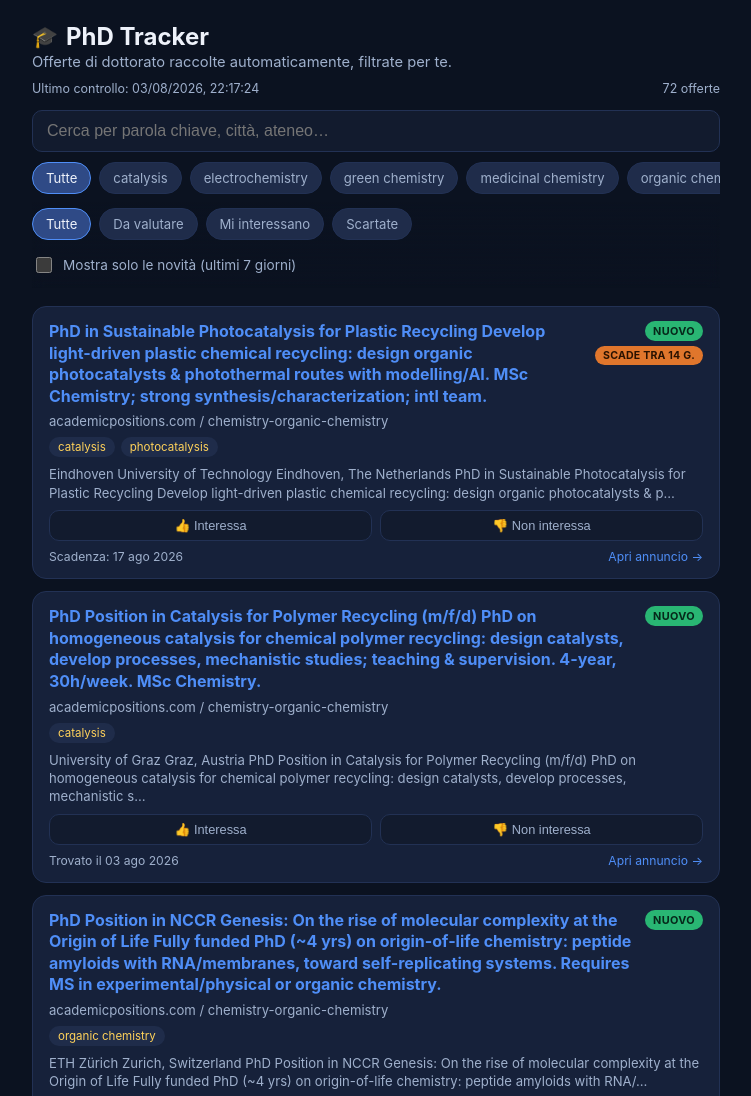
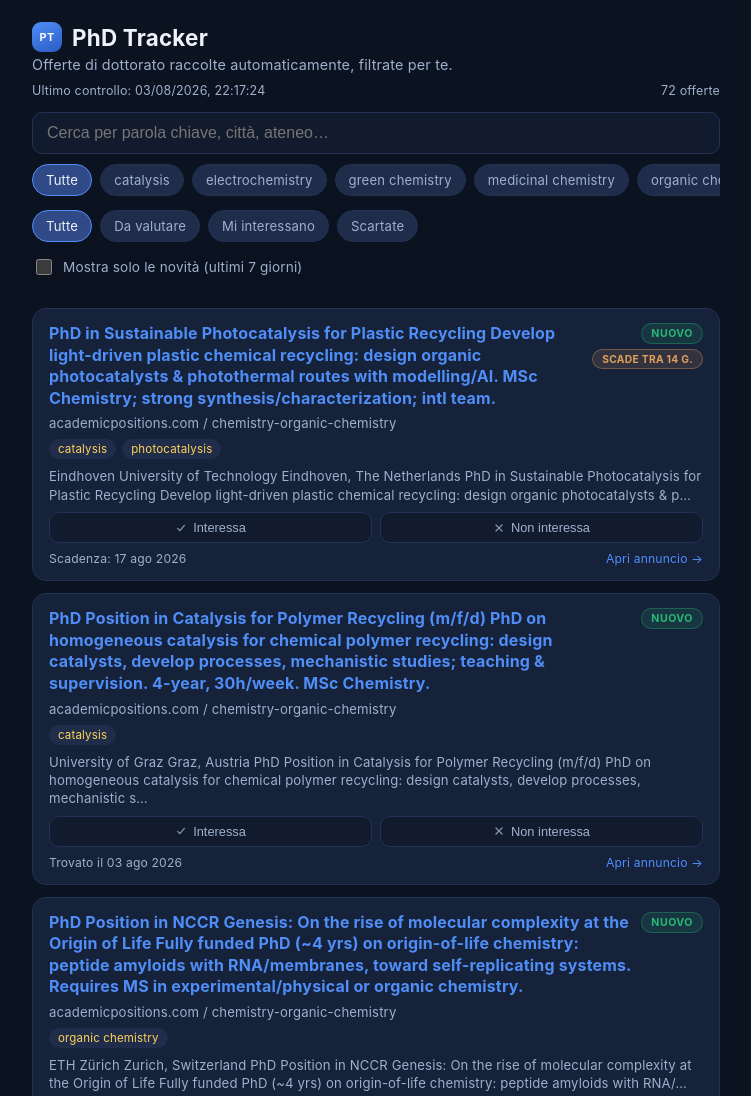
Before and after one commit to Loby2001/phd-tracker, a website: page index.html in a window 1280 px wide. Shown: the top 1096 px of the page, without its empty margins (264-1015 px from the left). Drawn offline with Linux system fonts and the light colour scheme.

Commit message:
Add files via upload

```diff
--- a/app.js
+++ b/app.js
@@ -45,6 +45,17 @@ function setInterest(id, value) {
 }
 
 const $ = (sel) => document.querySelector(sel);
+
+// Icone lineari minimali (nessuna emoji, per un aspetto più sobrio e coerente
+// su tutte le piattaforme).
+const ICON_PIN =
+  '<svg class="icon" viewBox="0 0 16 16" width="12" height="12" fill="none" stroke="currentColor" stroke-width="1.4"><path d="M8 14.2S12.8 9.7 12.8 6.4A4.8 4.8 0 1 0 3.2 6.4C3.2 9.7 8 14.2 8 14.2Z"/><circle cx="8" cy="6.4" r="1.6"/></svg>';
+const ICON_COIN =
+  '<svg class="icon" viewBox="0 0 16 16" width="12" height="12" fill="none" stroke="currentColor" stroke-width="1.3"><circle cx="8" cy="8" r="5.8"/><path d="M8 4.8v6.4M6.1 6.3c0-.9.85-1.5 1.9-1.5s1.9.6 1.9 1.4-.75 1.1-1.9 1.4c-1.15.3-1.9.6-1.9 1.5s.85 1.5 1.9 1.5 1.9-.6 1.9-1.5"/></svg>';
+const ICON_CHECK =
+  '<svg class="icon" viewBox="0 0 16 16" width="12" height="12" fill="none" stroke="currentColor" stroke-width="1.6" stroke-linecap="round" stroke-linejoin="round"><path d="M3.5 8.5l3 3 6-7"/></svg>';
+const ICON_CROSS =
+  '<svg class="icon" viewBox="0 0 16 16" width="12" height="12" fill="none" stroke="currentColor" stroke-width="1.6" stroke-linecap="round"><path d="M4 4l8 8M12 4l-8 8"/></svg>';
 
 function daysAgo(iso) {
   if (!iso) return Infinity;
@@ -276,8 +287,8 @@ function renderList() {
       ${
         loc || item.payText
           ? `<div class="meta-row">
-              ${loc ? `<span class="meta-pill">📍 ${escapeHtml(loc)}</span>` : ""}
-              ${item.payText ? `<span class="meta-pill">💰 ${escapeHtml(item.payText)}</span>` : ""}
+              ${loc ? `<span class="meta-pill">${ICON_PIN}${escapeHtml(loc)}</span>` : ""}
+              ${item.payText ? `<span class="meta-pill">${ICON_COIN}${escapeHtml(item.payText)}</span>` : ""}
             </div>`
           : ""
       }
@@ -290,10 +301,10 @@ function renderList() {
       ${interest === "no" ? '<div class="dismissed-note">Segnato come "non interessa" — resta comunque disponibile qui.</div>' : ""}
       <div class="interest-row">
         <button type="button" class="interest-btn interest-yes${interest === "yes" ? " active" : ""}" data-action="yes">
-          👍 ${interest === "yes" ? "Ti interessa" : "Interessa"}
+          ${ICON_CHECK}${interest === "yes" ? "Ti interessa" : "Interessa"}
         </button>
         <button type="button" class="interest-btn interest-no${interest === "no" ? " active" : ""}" data-action="no">
-          👎 ${interest === "no" ? "Scartata" : "Non interessa"}
+          ${ICON_CROSS}${interest === "no" ? "Scartata" : "Non interessa"}
         </button>
       </div>
       <div class="footer-line">
@@ -361,7 +372,7 @@ function bindControls() {
     renderList();
   });
 
-  // Delega degli eventi sui pulsanti 👍/👎: le card vengono ricreate ad ogni
+  // Delega degli eventi sui pulsanti "Interessa"/"Non interessa": le card vengono ricreate ad ogni
   // renderList(), quindi il listener va agganciato al contenitore #list.
   $("#list").addEventListener("click", (ev) => {
     const btn = ev.target.closest(".interest-btn");
--- a/index.html
+++ b/index.html
@@ -22,7 +22,7 @@
 <div class="wrap">
 
   <header class="top">
-    <h1><span class="cap">🎓</span> PhD Tracker</h1>
+    <h1><span class="mark">PT</span> PhD Tracker</h1>
     <p class="subtitle">Offerte di dottorato raccolte automaticamente, filtrate per te.</p>
     <div class="meta-bar">
       <span id="lastCheck">Ultimo controllo: —</span>
--- a/style.css
+++ b/style.css
@@ -8,6 +8,11 @@
   --accent: #4f8ef7;
   --accent-2: #ffd25a;
   --new-badge: #29b673;
+  --new-badge-tint: rgba(41, 182, 115, 0.14);
+  --deadline: #e0a15c;
+  --deadline-tint: rgba(224, 161, 92, 0.14);
+  --danger: #e2745c;
+  --danger-tint: rgba(226, 116, 92, 0.12);
   --chip-bg: #1f2c4a;
   --chip-bg-active: #2f4a86;
   --radius: 14px;
@@ -23,6 +28,7 @@ html, body {
   color: var(--text);
   font-family: -apple-system, BlinkMacSystemFont, "Segoe UI", Roboto, Helvetica, Arial, sans-serif;
   -webkit-text-size-adjust: 100%;
+  letter-spacing: 0.01em;
 }
 
 a { color: var(--accent); text-decoration: none; }
@@ -44,19 +50,34 @@ header.top {
 }
 
 header.top h1 {
-  margin: 0 0 2px;
-  font-size: 1.5rem;
+  margin: 0 0 4px;
+  font-size: 1.4rem;
+  font-weight: 650;
   display: flex;
   align-items: center;
-  gap: 8px;
+  gap: 10px;
+  letter-spacing: 0.01em;
 }
 
-header.top h1 .cap { font-size: 1.3rem; }
+header.top h1 .mark {
+  flex: none;
+  display: inline-flex;
+  align-items: center;
+  justify-content: center;
+  width: 30px;
+  height: 30px;
+  border-radius: 9px;
+  background: linear-gradient(155deg, var(--accent), #2a5cc4);
+  color: #f4f8ff;
+  font-size: 0.68rem;
+  font-weight: 700;
+  letter-spacing: 0.03em;
+}
 
 .subtitle {
   margin: 0;
   color: var(--text-dim);
-  font-size: 0.92rem;
+  font-size: 0.9rem;
 }
 
 .meta-bar {
@@ -141,7 +162,7 @@ main { margin-top: 18px; }
 }
 
 .card.card-interested {
-  border-color: var(--new-badge);
+  border-color: rgba(41, 182, 115, 0.45);
 }
 
 .card.card-dismissed {
@@ -182,24 +203,26 @@ main { margin-top: 18px; }
 }
 
 .badge-new {
-  background: var(--new-badge);
-  color: #06281a;
-  font-size: 0.68rem;
-  font-weight: 700;
-  padding: 3px 8px;
+  background: var(--new-badge-tint);
+  color: var(--new-badge);
+  border: 1px solid rgba(41, 182, 115, 0.35);
+  font-size: 0.66rem;
+  font-weight: 650;
+  padding: 3px 9px;
   border-radius: 999px;
-  letter-spacing: 0.03em;
+  letter-spacing: 0.05em;
   white-space: nowrap;
 }
 
 .badge-deadline {
-  background: #e0762c;
-  color: #2a1200;
-  font-size: 0.66rem;
-  font-weight: 700;
-  padding: 3px 8px;
+  background: var(--deadline-tint);
+  color: var(--deadline);
+  border: 1px solid rgba(224, 161, 92, 0.35);
+  font-size: 0.64rem;
+  font-weight: 650;
+  padding: 3px 9px;
   border-radius: 999px;
-  letter-spacing: 0.02em;
+  letter-spacing: 0.03em;
   white-space: nowrap;
 }
 
@@ -218,12 +241,21 @@ main { margin-top: 18px; }
 }
 
 .meta-pill {
+  display: inline-flex;
+  align-items: center;
+  gap: 5px;
   font-size: 0.76rem;
-  padding: 3px 9px;
+  padding: 3px 10px;
   border-radius: 999px;
   background: var(--bg-elev);
   border: 1px solid var(--card-border);
   color: var(--text);
+}
+
+.meta-pill .icon,
+.interest-btn .icon {
+  flex: none;
+  opacity: 0.85;
 }
 
 .card .source-line {
@@ -255,6 +287,10 @@ main { margin-top: 18px; }
 
 .interest-btn {
   flex: 1;
+  display: inline-flex;
+  align-items: center;
+  justify-content: center;
+  gap: 6px;
   font-size: 0.8rem;
   padding: 7px 10px;
   border-radius: 10px;
@@ -263,6 +299,7 @@ main { margin-top: 18px; }
   color: var(--text-dim);
   cursor: pointer;
   text-align: center;
+  transition: background 0.15s, border-color 0.15s, color 0.15s;
 }
 
 .interest-btn:active {
@@ -270,16 +307,16 @@ main { margin-top: 18px; }
 }
 
 .interest-btn.interest-yes.active {
-  background: var(--new-badge);
-  border-color: var(--new-badge);
-  color: #06281a;
+  background: var(--new-badge-tint);
+  border-color: rgba(41, 182, 115, 0.45);
+  color: var(--new-badge);
   font-weight: 600;
 }
 
 .interest-btn.interest-no.active {
-  background: #e0762c;
-  border-color: #e0762c;
-  color: #2a1200;
+  background: var(--danger-tint);
+  border-color: rgba(226, 116, 92, 0.4);
+  color: var(--danger);
   font-weight: 600;
 }
 
--- a/sw.js
+++ b/sw.js
@@ -1,7 +1,7 @@
 // Service worker minimale: rende l'app installabile e utilizzabile offline
 // (mostra l'ultima lista scaricata anche senza connessione).
 
-const CACHE = "phdtracker-v1";
+const CACHE = "phdtracker-v2";
 const SHELL = ["./", "index.html", "style.css", "app.js", "manifest.webmanifest"];
 
 self.addEventListener("install", (event) => {
```
Also changed, not shown: README.md.
